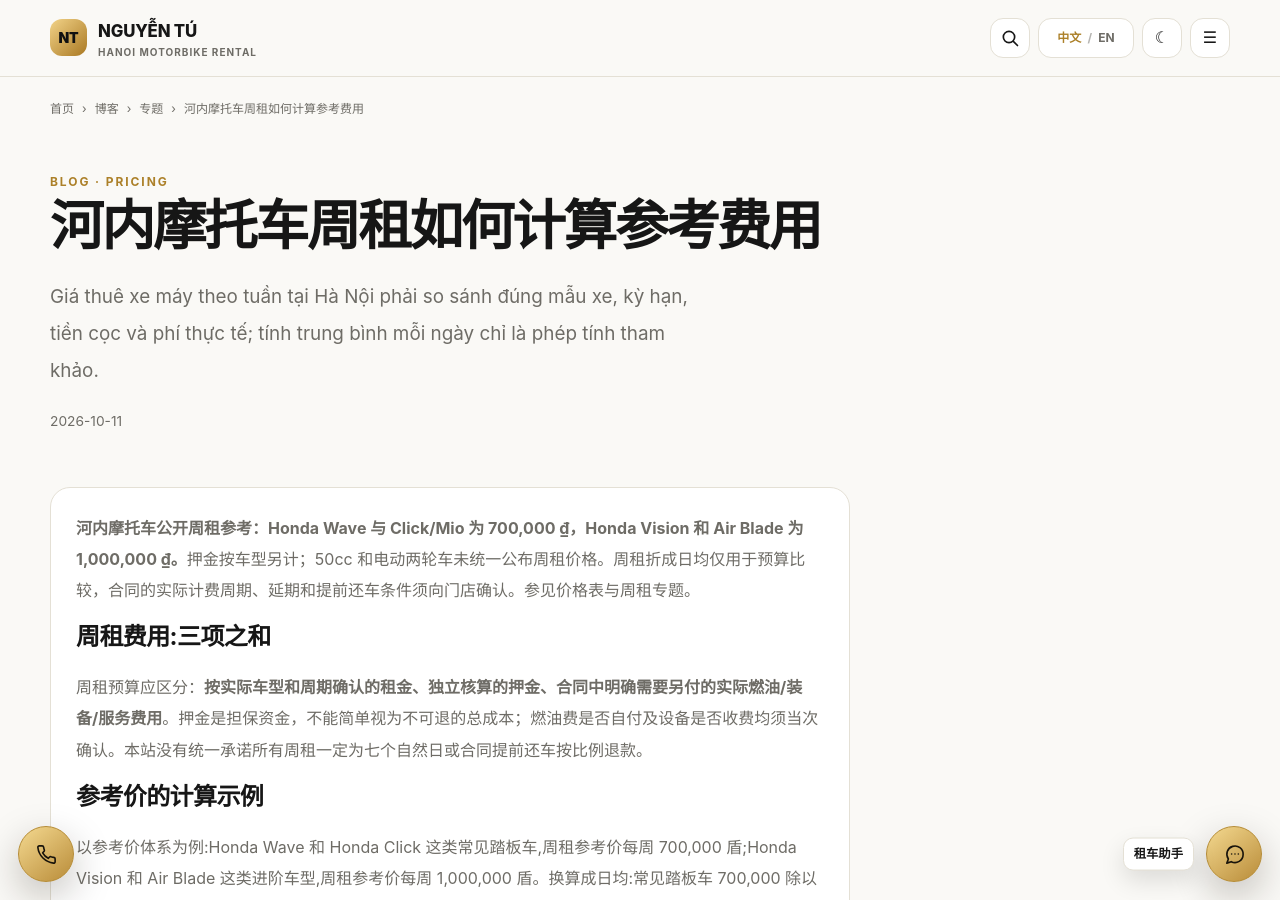
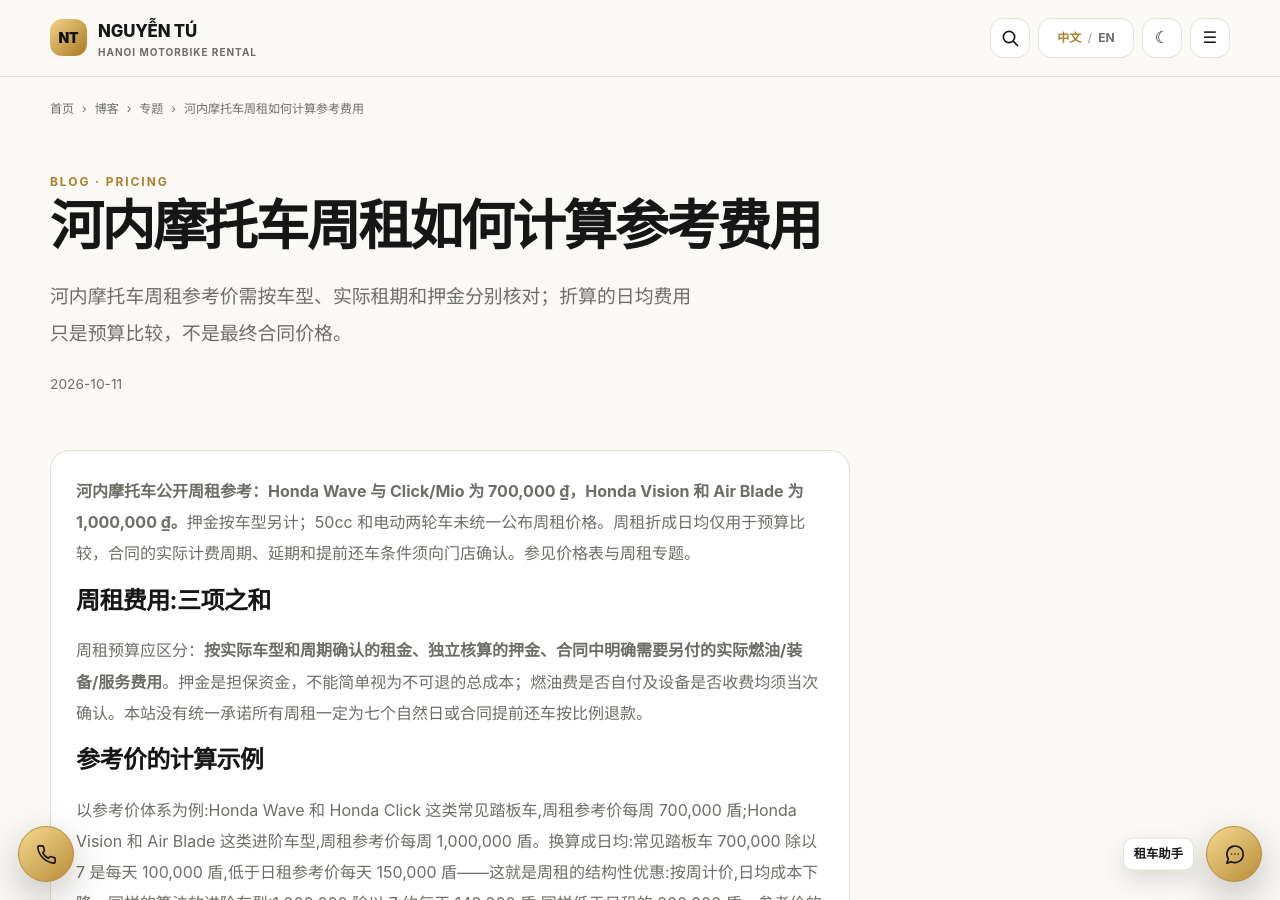
Before and after one commit to thuexemayhanoi/china, a Jekyll site: the page built from _posts/2026-10-11-hanoi-pricing-periods-01.md, in a window 1280 px wide and 900 px high. Built offline with Jekyll 4.4.1, drawn with Linux system fonts in a browser that asks for light colours.

Commit message:
seo(china): fix Chinese meta description for weekly-01

```diff
--- a/_posts/2026-10-11-hanoi-pricing-periods-01.md
+++ b/_posts/2026-10-11-hanoi-pricing-periods-01.md
@@ -5,7 +5,7 @@ topic: "pricing"
 subtopic: "weekly"
 permalink: "/blog/hanoi-pricing-periods-01/"
 title: "河内摩托车周租如何计算参考费用"
-description: "Giá thuê xe máy theo tuần tại Hà Nội phải so sánh đúng mẫu xe, kỳ hạn, tiền cọc và phí thực tế; tính trung bình mỗi ngày chỉ là phép tính tham khảo."
+description: "河内摩托车周租参考价需按车型、实际租期和押金分别核对；折算的日均费用只是预算比较，不是最终合同价格。"
 last_modified_at: "2026-10-12"
 primary_keyword: "河内摩托车周租价格"
 date: "2026-10-11 18:18:07 +0700"
```
